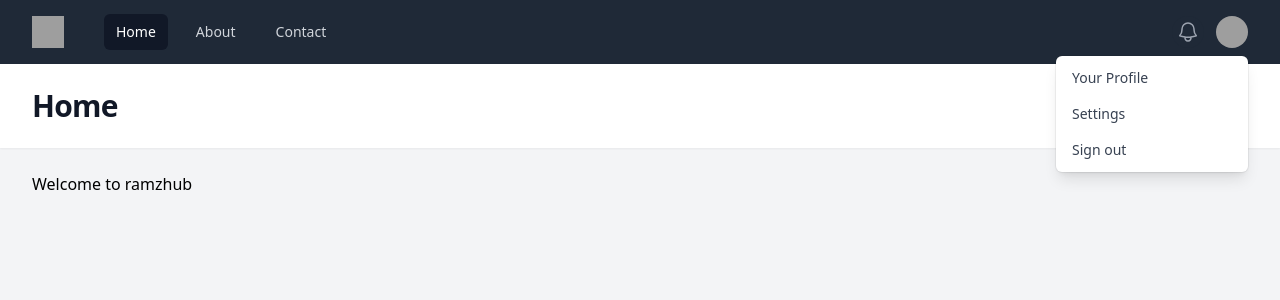
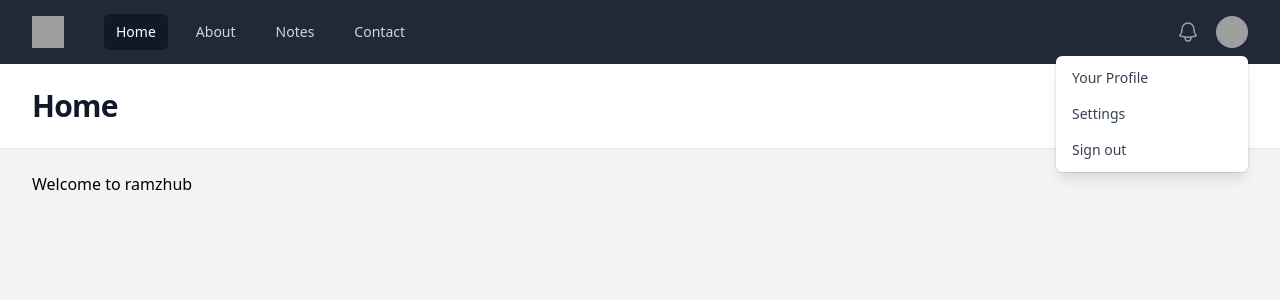
Before and after one commit to devhasanalhamed/php_course, a PHP site: page / in a window 1280 px wide. Shown: the top 300 px of the page. Run offline with PHP 8.4, Linux system fonts and the light colour scheme; some libraries are stand-ins or nearby versions; grey boxes are pictures that could not be loaded.

Commit message:
Update nav.php

```diff
--- a/laracasts/3_notes_mini_project/16_render_notes/partials/nav.php
+++ b/laracasts/3_notes_mini_project/16_render_notes/partials/nav.php
@@ -10,6 +10,7 @@
                         <!-- Current: "bg-gray-900 text-white", Default: "text-gray-300 hover:bg-gray-700 hover:text-white" -->
                         <a href="/" class="<?= urlIs('/')  ? 'bg-gray-900 text-white' : 'text-gray-300 hover:bg-gray-700 hover:text-white' ?> rounded-md px-3 py-2 text-sm font-medium">Home</a>
                         <a href="/about" class="<?= urlIs('/about')  ? 'bg-gray-900 text-white' : 'text-gray-300 hover:bg-gray-700 hover:text-white' ?> rounded-md px-3 py-2 text-sm font-medium">About</a>
+                        <a href="/notes" class="<?= urlIs('/notes')  ? 'bg-gray-900 text-white' : 'text-gray-300 hover:bg-gray-700 hover:text-white' ?> rounded-md px-3 py-2 text-sm font-medium">Notes</a>
                         <a href="/contact" class="<?= urlIs('/contact')  ? 'bg-gray-900 text-white' : 'text-gray-300 hover:bg-gray-700 hover:text-white' ?> rounded-md px-3 py-2 text-sm font-medium">Contact</a>
                     </div>
                 </div>
```
